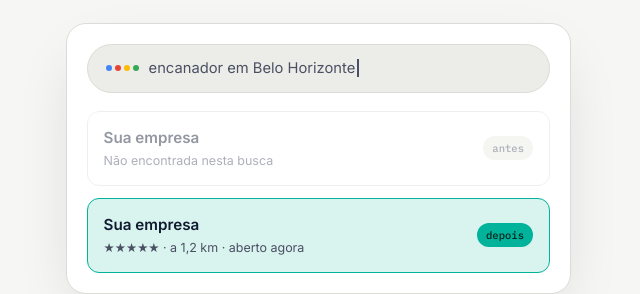
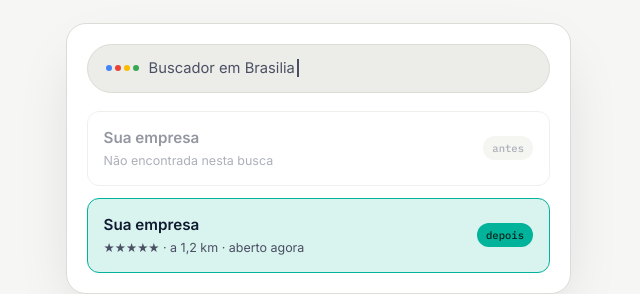
Before and after one commit to Rodrigorullez/rbdesign, a plain HTML site: page index.html.html in a window 1280 px wide. Shown: the part 275-569 px from the top of the page, 629-1269 px from the left. Drawn offline with Linux system fonts and the light colour scheme.

Commit message:
Update index.html.html

```diff
--- a/index.html.html
+++ b/index.html.html
@@ -358,7 +358,7 @@
   <div class="search-mock" aria-hidden="true">
     <div class="search-bar">
       <div class="g-icon"><span></span><span></span><span></span><span></span></div>
-      <span>encanador em Belo Horizonte<span class="type-cursor"></span></span>
+      <span>Buscador em Brasilia<span class="type-cursor"></span></span>
     </div>
     <div class="results">
       <div class="result-card faded">
```
